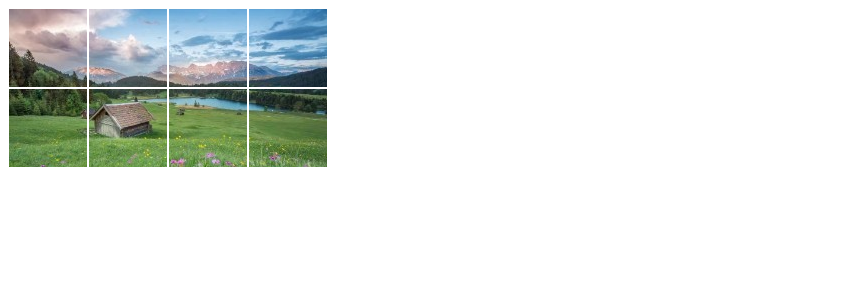
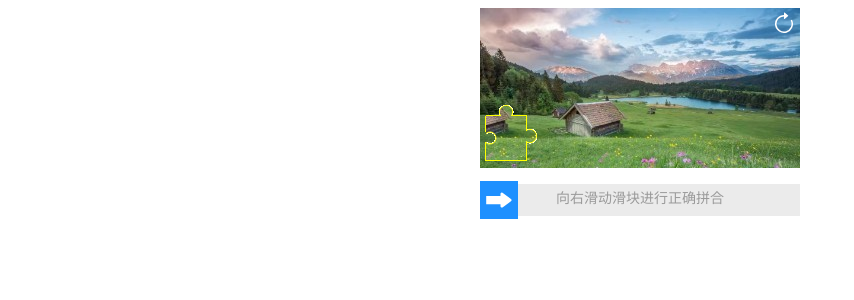
Before and after one commit to zxiaogong/vue3-action-captcha, a Vue app: page / in a window 1280 px wide. Shown: the top 300 px of the page, without its empty margins (0-854 px from the left). Built offline with nearby package versions, Linux system fonts and the light colour scheme.

Commit message:
feat: 优化滑块验证码代码，减少不必要的回调函数、参数。docs: 更新readme

```diff
--- a/src/App.vue
+++ b/src/App.vue
@@ -14,8 +14,8 @@ const verifyChange= (res:any,callback:(s:boolean)=>boolean)=>{
 </script>
 
 <template>
-  <!-- <SliderCaptcha :backendImg="backImg" @verifySuccess="verifySuccess" :isBackendCheck="true" @verifyChange="verifyChange"></SliderCaptcha> -->
-  <DragCaptcha :backendImg="backImg" ></DragCaptcha>
+  <SliderCaptcha :backendImg="backImg" @verifySuccess="verifySuccess" :isBackendCheck="true" @verifyChange="verifyChange"></SliderCaptcha>
+  <!-- <DragCaptcha :backendImg="backImg" ></DragCaptcha> -->
 </template>
 
 <style scoped></style>
--- a/src/components/sliderCaptcha/index.vue
+++ b/src/components/sliderCaptcha/index.vue
@@ -23,7 +23,7 @@
               </svg>
             </div>
           </div>
-          <img class="backend-img" :src="backendImg" />
+          <img class="backend-img" :src="props.backendImg" />
           <div
             class="slider-jigsaw"
             :style="{
@@ -150,15 +150,12 @@ import {
   defineProps,
   PropType,
   defineEmits,
-  onMounted,
+  watch,
   Ref,
 } from "vue";
 import TimeTips from "../common/timeTips/index.vue";
 
 const tipRef: Ref<any> = ref(null);
-onMounted(() => {
-  console.log(tipRef.value);
-});
 const props = defineProps({
   backendImg: {
     type: String,
@@ -180,7 +177,7 @@ const props = defineProps({
   /**失败几次刷新 */
   errHowTimesRefresh: {
     type: Number,
-    default: 5,
+    default: 1,
   },
   allowEroor: {
     type: Number,
@@ -190,10 +187,7 @@ const props = defineProps({
 
 const emits = defineEmits({
   /**刷新 */
-  verifyRefresh: (callback) => {
-    callback();
-    return true;
-  },
+  verifyRefresh: null,
   /**验证成功 */
   verifySuccess: null,
   /**验证失败 */
@@ -202,7 +196,6 @@ const emits = defineEmits({
   verifyChange: null,
 });
 
-const backendImg = ref(props.backendImg);
 const puzzleImg = ref("");
 const defectImg = ref("");
 /**误差 */
@@ -257,6 +250,17 @@ onBeforeMount(() => {
     defectImg.value = res;
   });
 });
+
+watch(
+  () => props.jigsawPosition,
+  (nextJigsawPosition) => {
+    if (props.isBackendCheck)
+      calculationPuzzlePosition(
+        nextJigsawPosition.left,
+        nextJigsawPosition.top
+      );
+  }
+);
 
 const calculationPuzzlePosition = (puzzleLeft?: number, puzzleTop?: number) => {
   let left = 0;
@@ -324,12 +328,7 @@ const releaseSliderBut = async () => {
         timer = null;
         timer2 = null;
         /**满足失败次数后重新刷新 */
-        if (
-          props.errHowTimesRefresh &&
-          props.errHowTimesRefresh === errorNum + 1
-        ) {
-          onRefresh();
-        }
+        if (props.errHowTimesRefresh <= errorNum + 1) onRefresh();
       }, 400);
     }, 500);
   };
@@ -359,16 +358,10 @@ const onRefresh = async () => {
   if (butState.state === 1) {
     return;
   }
-  await emits("verifyRefresh", (refreshData: any) => {
-    if (refreshData) {
-      calculationPuzzlePosition(refreshData.left, refreshData.top);
-      if (refreshData.backendImg) {
-        backendImg.value = refreshData.backendImg;
-      }
-    } else {
-      calculationPuzzlePosition();
-    }
-  });
+  await emits("verifyRefresh");
+  if (!props.isBackendCheck) {
+    calculationPuzzlePosition();
+  }
 };
 
 const backendCheckCode = (): Promise<boolean> => {
@@ -378,7 +371,7 @@ const backendCheckCode = (): Promise<boolean> => {
       {
         left: patchPosition.left,
         top: patchPosition.top,
-        backendImg: backendImg.value,
+        backendImg: props.backendImg,
         jigsawImg: puzzleImg.value,
         elapsedTim: takeUpTime,
       },
@@ -416,7 +409,7 @@ const drawJigsawPuzzle = (isDefect?: boolean): Promise<string> => {
   };
   return new Promise((res, rej) => {
     const image = new Image();
-    image.src = backendImg.value;
+    image.src = props.backendImg;
     image.setAttribute("crossOrigin", "anonymous");
     image.onload = function () {
       const canvas = document.createElement("canvas");
```
Also changed, not shown: 2 other files (tests, documents, lock files or other folders).
